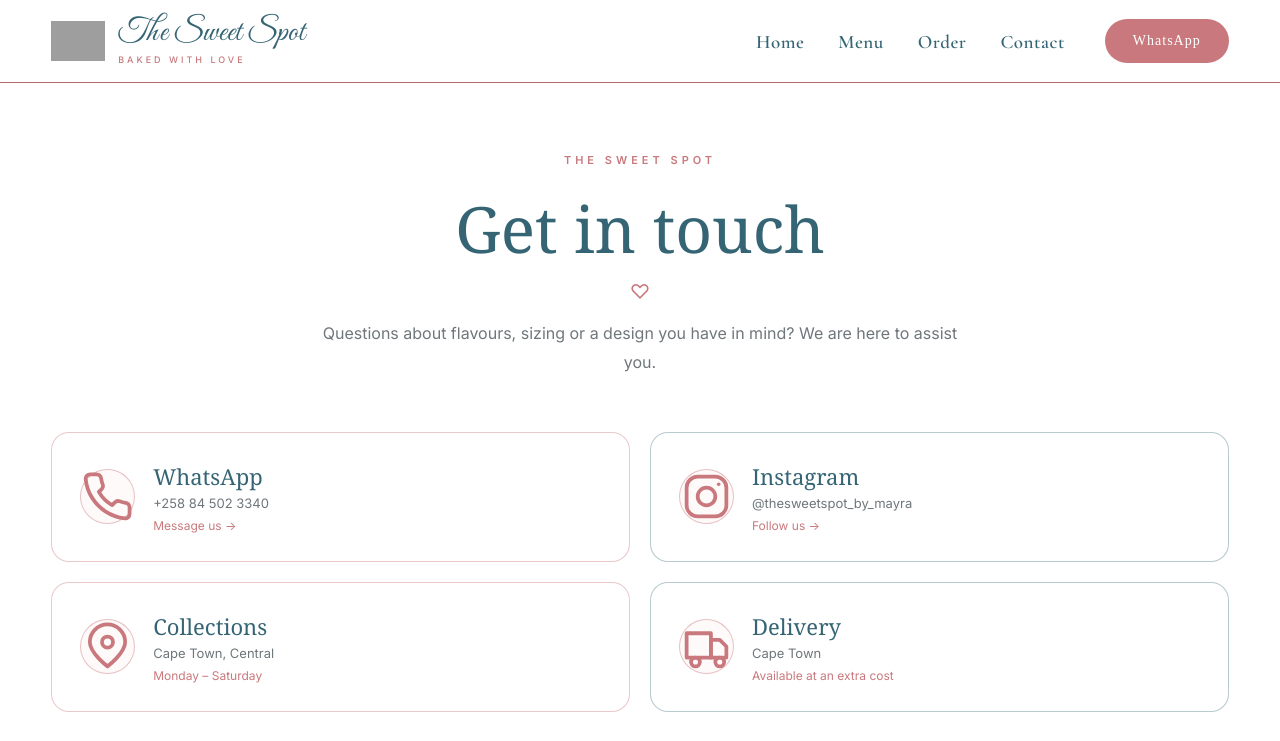
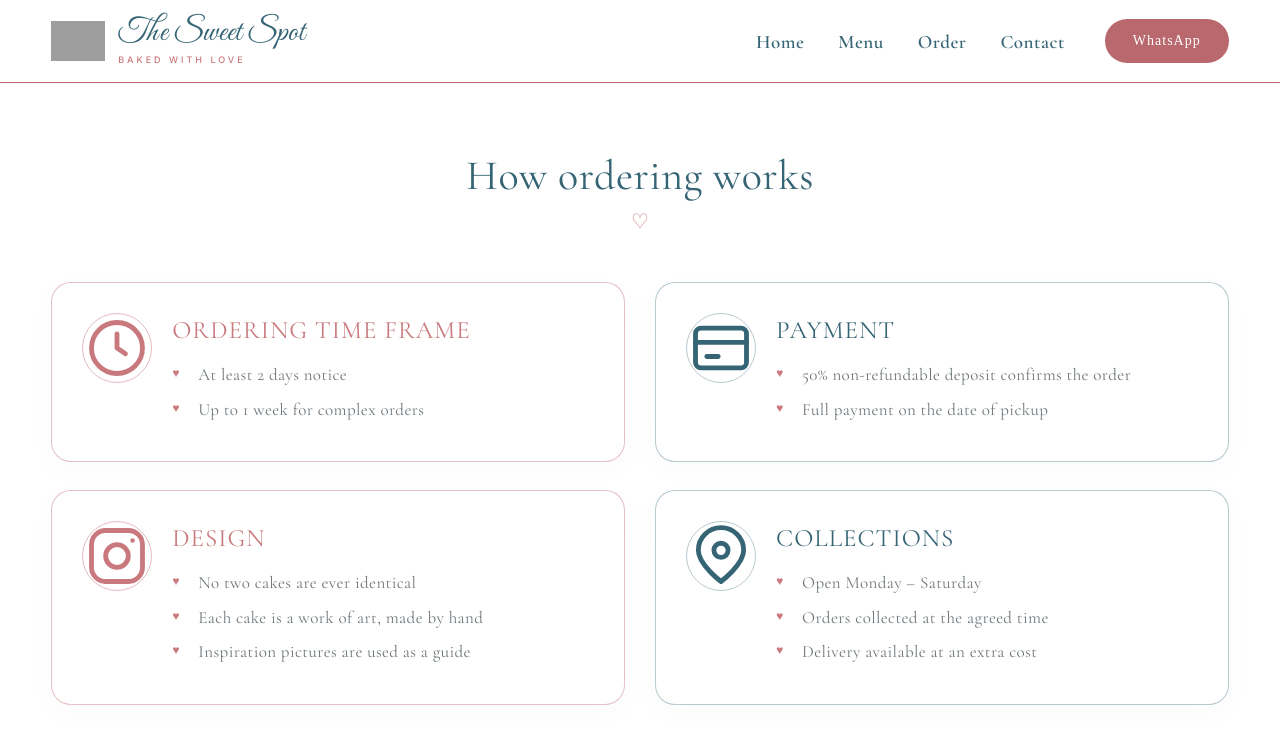
Before and after one commit to ST10036905/TheSweetSpotWebsite, a React (Vite) app: page /contact in a window 1280 px wide. Shown: the top 741 px of the page. Built offline with nearby package versions, Linux system fonts and the light colour scheme; grey boxes are pictures that could not be loaded.

Commit message:
editing the footer and how ordering works section

```diff
--- a/src/App.css
+++ b/src/App.css
@@ -226,7 +226,7 @@ textarea {
 
   flex-shrink: 0;
 
-  background: var(--rose);
+  background: var(--rose-dark);
 
   color: white;
 
@@ -554,105 +554,306 @@ textarea {
   font-weight: 400;
 }
 
-
 /* =========================================================
    HOW IT WORKS
 ========================================================= */
 
 .how-section {
-  width: min(1200px, 92%);
-
+  width: min(1280px, 92%);
   margin: auto;
-
-  padding: 90px 0;
-}
+  padding: 70px 0 90px;
+}
+
+/* SECTION TITLE */
 
 .section-heading {
   text-align: center;
-}
+  margin-bottom: 48px;
+}
+
+.section-heading h2 {
+  color: var(--teal);
+
+  font-family:
+    "Cormorant Garamond",
+    Georgia,
+    serif;
+
+  font-size: clamp(34px, 4vw, 42px);
+
+  font-weight: 400;
+
+  letter-spacing: 0.5px;
+
+  line-height: 1.1;
+}
+
+.heart-divider {
+  color: var(--rose);
+
+  font-family:
+    "Cormorant Garamond",
+    Georgia,
+    serif;
+
+  font-size: 20px;
+
+  margin-top: 10px;
+}
+
+
+/* =========================================================
+   HOW IT WORKS GRID
+========================================================= */
 
 .how-grid {
   display: grid;
 
-  grid-template-columns: repeat(2, 1fr);
-
-  gap: 25px;
-
-  margin-top: 40px;
-}
+  grid-template-columns: repeat(2, minmax(0, 1fr));
+
+  gap: 28px 30px;
+
+  margin-top: 0;
+}
+
+
+/* =========================================================
+   INFO CARD
+========================================================= */
 
 .info-card {
   display: flex;
 
+  align-items: flex-start;
+
   gap: 20px;
 
-  padding: 28px;
-
-  border-radius: var(--radius);
+  min-height: 177px;
+
+  padding: 30px;
 
   background: #ffffff;
 
+  border-radius: 20px;
+
   box-shadow:
-    0 8px 30px rgba(50, 70, 80, 0.03);
-}
+    0 8px 30px rgba(50, 70, 80, 0.025);
+}
+
+
+/* PINK BORDER */
 
 .rose-card {
   border: 1px solid rgba(201, 121, 125, 0.45);
 }
 
+
+/* TEAL BORDER */
+
 .teal-card {
   border: 1px solid rgba(53, 101, 117, 0.35);
 }
 
+
+/* =========================================================
+   ICON
+========================================================= */
+
 .info-icon {
-  width: 54px;
-  height: 54px;
+  width: 70px;
+  height: 70px;
 
   flex-shrink: 0;
 
-  display: grid;
-
-  place-items: center;
+  display: flex;
+
+  align-items: center;
+  justify-content: center;
 
   border-radius: 50%;
 
+  border: 1px solid rgba(201, 121, 125, 0.5);
+
   color: var(--rose);
 
-  border: 1px solid rgba(201, 121, 125, 0.5);
-
-  font-size: 22px;
-}
+  font-family:
+    "Cormorant Garamond",
+    Georgia,
+    serif;
+
+  font-size: 27px;
+
+  font-weight: 400;
+}
+
+.teal-icon {
+  border-color: rgba(53, 101, 117, 0.35);
+
+  color: var(--teal);
+}
+
+
+/* =========================================================
+   CARD CONTENT
+========================================================= */
+
+.info-content {
+  padding-top: 2px;
+}
+
+
+/* CARD HEADING */
 
 .info-card h3 {
+  color: var(--rose);
+
+  font-family:
+    "Cormorant Garamond",
+    Georgia,
+    serif;
+
+  font-size: 25px;
+
+  font-weight: 400;
+
+  letter-spacing: 1px;
+
+  line-height: 1.2;
+
+  margin-bottom: 17px;
+}
+
+
+/* TEAL CARD HEADING */
+
+.teal-card h3 {
   color: var(--teal);
-
-  font-family: Georgia, serif;
-
-  font-size: 23px;
-
-  margin-bottom: 12px;
-}
+}
+
+
+/* =========================================================
+   CARD LIST
+========================================================= */
 
 .info-card ul {
   list-style: none;
+
+  margin: 0;
+  padding: 0;
 }
 
 .info-card li {
+  position: relative;
+
   color: var(--muted);
 
-  font-size: 14px;
-
-  line-height: 1.7;
-
-  margin-bottom: 5px;
-}
+  font-family:
+    "Cormorant Garamond",
+    Georgia,
+    serif;
+
+  font-size: 17px;
+
+  font-weight: 400;
+
+  letter-spacing: 0.4px;
+
+  line-height: 1.5;
+
+  margin-bottom: 9px;
+
+  padding-left: 26px;
+}
+
+
+/* HEART BULLET */
 
 .info-card li::before {
-  content: "♡";
+  content: "♥";
+
+  position: absolute;
+
+  left: 0;
+  top: 2px;
 
   color: var(--rose);
 
-  margin-right: 8px;
+  font-family: Arial, sans-serif;
+
+  font-size: 12px;
+}
+
+
+/* =========================================================
+   TABLET
+========================================================= */
+
+@media (max-width: 850px) {
+
+  .how-section {
+    width: 90%;
+
+    padding: 60px 0 75px;
+  }
+
+  .how-grid {
+    grid-template-columns: 1fr;
+
+    gap: 22px;
+  }
+
+  .info-card {
+    min-height: auto;
+  }
+}
+
+
+/* =========================================================
+   MOBILE
+========================================================= */
+
+@media (max-width: 600px) {
+
+  .how-section {
+    width: 90%;
+
+    padding: 50px 0 65px;
+  }
+
+  .section-heading {
+    margin-bottom: 35px;
+  }
+
+  .section-heading h2 {
+    font-size: 34px;
+  }
+
+  .info-card {
+    gap: 16px;
+
+    padding: 24px 20px;
+
+    border-radius: 18px;
+  }
+
+  .info-icon {
+    width: 58px;
+    height: 58px;
+
+    font-size: 23px;
+  }
+
+  .info-card h3 {
+    font-size: 21px;
+
+    margin-bottom: 13px;
+  }
+
+  .info-card li {
+    font-size: 15px;
+
+    padding-left: 22px;
+  }
 }
 
 
@@ -680,6 +881,8 @@ textarea {
   color: var(--teal-dark);
 
   font-family: "Great Vibes" , cursive;
+
+  letter-spacing: 1.5px;
 
   font-size: 32px;
 }
--- a/src/components/HowItWorks.jsx
+++ b/src/components/HowItWorks.jsx
@@ -9,37 +9,142 @@ function HowItWorks() {
 
       <div className="how-grid">
 
+        {/* ORDERING TIME FRAME */}
         <article className="info-card rose-card">
 
           <div className="info-icon">
-            ♡
+
+            {/* Clock icon */}
+            <svg
+              viewBox="0 0 24 24"
+              fill="none"
+              stroke="currentColor"
+              strokeWidth="1.7"
+              strokeLinecap="round"
+              strokeLinejoin="round"
+              aria-hidden="true"
+              width="24"
+              height="24"
+            >
+              <circle cx="12" cy="12" r="9" />
+              <path d="M12 7v5l3 2" />
+            </svg>
+
           </div>
 
-          <div>
-            <h3>Your cake</h3>
+          <div className="info-content">
+            <h3>ORDERING TIME FRAME</h3>
 
             <ul>
-              <li>No two cakes are ever identical.</li>
-              <li>Each cake is a work of art, made by hand.</li>
-              <li>Inspiration pictures are used as a guide.</li>
+              <li>At least 2 days notice</li>
+              <li>Up to 1 week for complex orders</li>
             </ul>
           </div>
 
         </article>
 
+
+        {/* PAYMENT */}
         <article className="info-card teal-card">
 
-          <div className="info-icon">
-            ♡
+          <div className="info-icon teal-icon">
+
+            {/* Payment / Card icon */}
+            <svg
+              viewBox="0 0 24 24"
+              fill="none"
+              stroke="currentColor"
+              strokeWidth="1.7"
+              strokeLinecap="round"
+              strokeLinejoin="round"
+              aria-hidden="true"
+              width="24"
+              height="24"
+            >
+              <rect x="3" y="5" width="18" height="14" rx="2" />
+              <path d="M3 10h18" />
+              <path d="M7 15h4" />
+            </svg>
+
           </div>
 
-          <div>
-            <h3>Collections</h3>
+          <div className="info-content">
+            <h3>PAYMENT</h3>
 
             <ul>
-              <li>Open Monday – Saturday.</li>
-              <li>Orders collected at the agreed time.</li>
-              <li>Delivery available at an extra cost.</li>
+              <li>50% non-refundable deposit confirms the order</li>
+              <li>Full payment on the date of pickup</li>
+            </ul>
+          </div>
+
+        </article>
+
+
+        {/* DESIGN */}
+        <article className="info-card rose-card">
+
+          <div className="info-icon">
+
+            {/* Heart icon */}
+            <svg
+              viewBox="0 0 24 24"
+              fill="none"
+              stroke="currentColor"
+              strokeWidth="1.7"
+              strokeLinecap="round"
+              strokeLinejoin="round"
+              aria-hidden="true"
+              width="24"
+              height="24"
+            >
+              <path d="M20.84 4.61a5.5 5.5 0 0 0-7.78 0L12 5.67l-1.06-1.06a5.5 5.5 0 0 0-7.78 7.78L12 21.23l8.84-8.84a5.5 5.5 0 0 0 0-7.78Z" />
+            </svg>
+
+          </div>
+
+          <div className="info-content">
+            <h3>DESIGN</h3>
+
+            <ul>
+              <li>No two cakes are ever identical</li>
+              <li>Each cake is a work of art, made by hand</li>
+              <li>Inspiration pictures are used as a guide</li>
+            </ul>
+          </div>
+
+        </article>
+
+
+        {/* COLLECTIONS */}
+        <article className="info-card teal-card">
+
+          <div className="info-icon teal-icon">
+
+            {/* Location / Map Pin icon */}
+            <svg
+              viewBox="0 0 24 24"
+              fill="none"
+              stroke="currentColor"
+              strokeWidth="1.7"
+              strokeLinecap="round"
+              strokeLinejoin="round"
+              aria-hidden="true"
+              width="24"
+              height="24"
+            >
+              <path d="M20 10c0 5-8 11-8 11S4 15 4 10a8 8 0 1 1 16 0Z" />
+              <circle cx="12" cy="10" r="2.5" />
+            </svg>
+
+          </div>
+
+          <div className="info-content">
+            <h3>COLLECTIONS</h3>
+
+            <ul>
+              <li>Open Monday – Saturday</li>
+              <li>Orders collected at the agreed time</li>
+              <li>Delivery available at an extra cost</li>
             </ul>
           </div>
 
--- a/src/pages/Contact.jsx
+++ b/src/pages/Contact.jsx
@@ -1,44 +1,20 @@
-import { Link } from "react-router-dom";
+function HowItWorks() {
+  return (
+    <section className="how-section">
 
-function Contact() {
-  return (
-    <main className="page">
+      <div className="section-heading">
+        <h2>How ordering works</h2>
+        <div className="heart-divider">♡</div>
+      </div>
 
-      {/* PAGE HEADER */}
-      <section className="page-header">
+      <div className="how-grid">
 
-        <p className="eyebrow">
-          THE SWEET SPOT
-        </p>
+        {/* ORDERING TIME FRAME */}
+        <article className="info-card rose-card">
 
-        <h1>Get in touch</h1>
+          <div className="info-icon">
 
-        <div className="heart-divider">
-          ♡
-        </div>
-
-        <p>
-          Questions about flavours, sizing or a design you have
-          in mind? We are here to assist you.
-        </p>
-
-      </section>
-
-
-      {/* CONTACT OPTIONS */}
-      <section className="contact-grid">
-
-        {/* WHATSAPP */}
-        <a
-          href="https://wa.me/258845023340"
-          target="_blank"
-          rel="noreferrer"
-          className="contact-card"
-        >
-
-          <div className="contact-icon">
-
-            {/* Phone icon */}
+            {/* Clock icon */}
             <svg
               viewBox="0 0 24 24"
               fill="none"
@@ -48,49 +24,79 @@ function Contact() {
               strokeLinejoin="round"
               aria-hidden="true"
             >
-              <path d="M22 16.92v3a2 2 0 0 1-2.18 2
-                19.79 19.79 0 0 1-8.63-3.07
-                19.5 19.5 0 0 1-6-6
-                19.79 19.79 0 0 1-3.07-8.67
-                A2 2 0 0 1 4.11 2h3
-                a2 2 0 0 1 2 1.72
-                12.84 12.84 0 0 0 .7 2.81
-                2 2 0 0 1-.45 2.11L8.09 9.91
-                a16 16 0 0 0 6 6l1.27-1.27
-                a2 2 0 0 1 2.11-.45
-                12.84 12.84 0 0 0 2.81.7
-                A2 2 0 0 1 22 16.92z"
+              <circle
+                cx="12"
+                cy="12"
+                r="9"
               />
+
+              <path d="M12 7v5l3 2" />
+
             </svg>
 
           </div>
 
-          <div>
-            <h2>WhatsApp</h2>
+          <div className="info-content">
+            <h3>ORDERING TIME FRAME</h3>
 
-            <p>
-              +258 84 502 3340
-            </p>
-
-            <span>
-              Message us →
-            </span>
+            <ul>
+              <li>At least 2 days notice</li>
+              <li>Up to 1 week for complex orders</li>
+            </ul>
           </div>
 
-        </a>
+        </article>
 
 
-        {/* INSTAGRAM */}
-        <a
-          href="https://instagram.com/thesweetspot_by_mayra"
-          target="_blank"
-          rel="noreferrer"
-          className="contact-card teal"
-        >
+        {/* PAYMENT */}
+        <article className="info-card teal-card">
 
-          <div className="contact-icon">
+          <div className="info-icon teal-icon">
 
-            {/* Instagram icon */}
+            {/* Payment / Card icon */}
+            <svg
+              viewBox="0 0 24 24"
+              fill="none"
+              stroke="currentColor"
+              strokeWidth="1.7"
+              strokeLinecap="round"
+              strokeLinejoin="round"
+              aria-hidden="true"
+            >
+              <rect
+                x="3"
+                y="5"
+                width="18"
+                height="14"
+                rx="2"
+              />
+
+              <path d="M3 10h18" />
+
+              <path d="M7 15h4" />
+
+            </svg>
+
+          </div>
+
+          <div className="info-content">
+            <h3>PAYMENT</h3>
+
+            <ul>
+              <li>50% non-refundable deposit confirms the order</li>
+              <li>Full payment on the date of pickup</li>
+            </ul>
+          </div>
+
+        </article>
+
+
+        {/* DESIGN */}
+        <article className="info-card rose-card">
+
+          <div className="info-icon">
+
+            {/* Instagram-style icon */}
             <svg
               viewBox="0 0 24 24"
               fill="none"
@@ -126,25 +132,23 @@ function Contact() {
 
           </div>
 
-          <div>
-            <h2>Instagram</h2>
+          <div className="info-content">
+            <h3>DESIGN</h3>
 
-            <p>
-              @thesweetspot_by_mayra
-            </p>
-
-            <span>
-              Follow us →
-            </span>
+            <ul>
+              <li>No two cakes are ever identical</li>
+              <li>Each cake is a work of art, made by hand</li>
+              <li>Inspiration pictures are used as a guide</li>
+            </ul>
           </div>
 
-        </a>
+        </article>
 
 
-        {/* COLLECTION */}
-        <div className="contact-card">
+        {/* COLLECTIONS */}
+        <article className="info-card teal-card">
 
-          <div className="contact-icon">
+          <div className="info-icon teal-icon">
 
             {/* Location / Map Pin icon */}
             <svg
@@ -168,93 +172,22 @@ function Contact() {
 
           </div>
 
-          <div>
-            <h2>Collections</h2>
+          <div className="info-content">
+            <h3>COLLECTIONS</h3>
 
-            <p>
-              Cape Town, Central
-            </p>
-
-            <span>
-              Monday – Saturday
-            </span>
+            <ul>
+              <li>Open Monday – Saturday</li>
+              <li>Orders collected at the agreed time</li>
+              <li>Delivery available at an extra cost</li>
+            </ul>
           </div>
 
-        </div>
+        </article>
 
+      </div>
 
-        {/* DELIVERY */}
-        <div className="contact-card teal">
-
-          <div className="contact-icon">
-
-            {/* Delivery / Truck icon */}
-            <svg
-              viewBox="0 0 24 24"
-              fill="none"
-              stroke="currentColor"
-              strokeWidth="1.7"
-              strokeLinecap="round"
-              strokeLinejoin="round"
-              aria-hidden="true"
-            >
-              <path d="M3 6h11v11H3z" />
-
-              <path d="M14 9h4l3 3v5h-7z" />
-
-              <circle
-                cx="7"
-                cy="19"
-                r="2"
-              />
-
-              <circle
-                cx="18"
-                cy="19"
-                r="2"
-              />
-
-            </svg>
-
-          </div>
-
-          <div>
-            <h2>Delivery</h2>
-
-            <p>
-              Cape Town
-            </p>
-
-            <span>
-              Available at an extra cost
-            </span>
-          </div>
-
-        </div>
-
-      </section>
-
-
-      {/* CTA */}
-      <section className="contact-cta">
-
-        <h2>Ready to order?</h2>
-
-        <p>
-          Let's create something beautiful together for your special occasion.
-        </p>
-
-        <Link
-          to="/order"
-          className="btn btn-primary"
-        >
-          Start your order now
-        </Link>
-
-      </section>
-
-    </main>
+    </section>
   );
 }
 
-export default Contact;
+export default HowItWorks;
```
